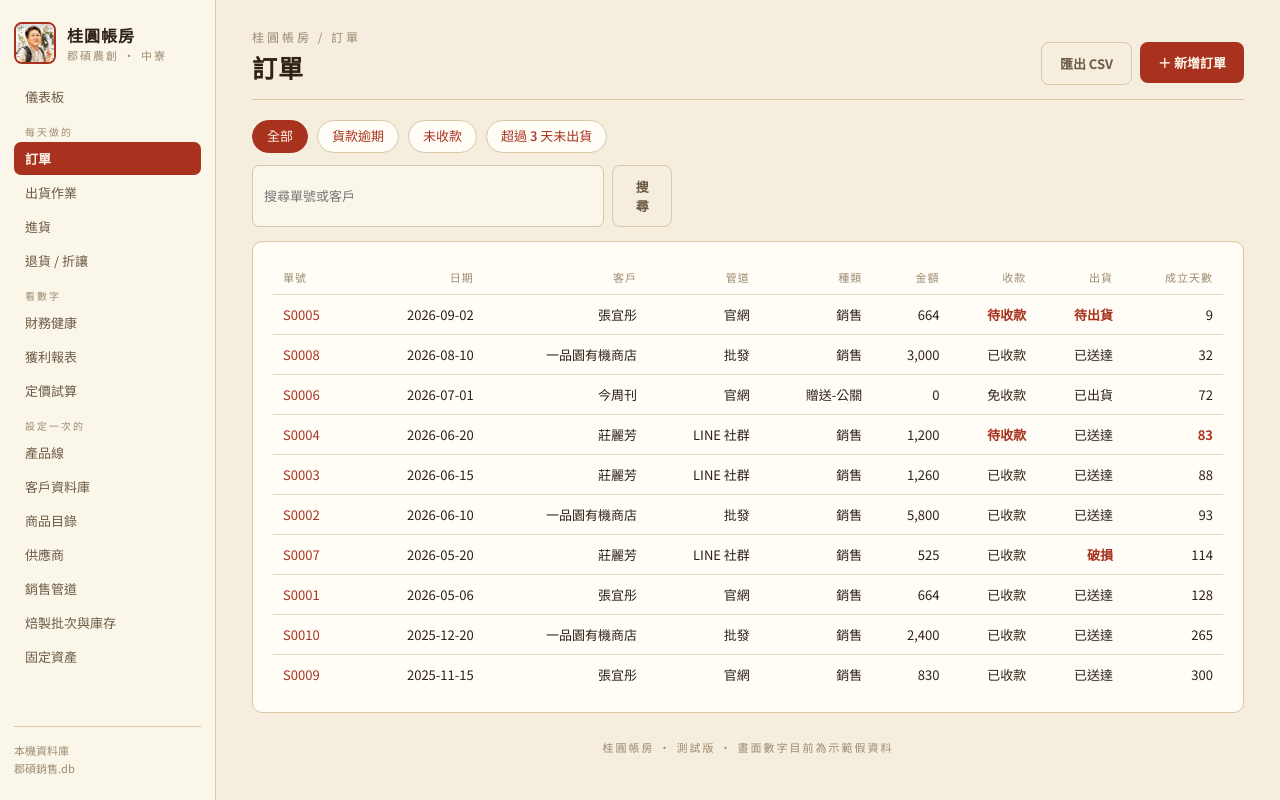
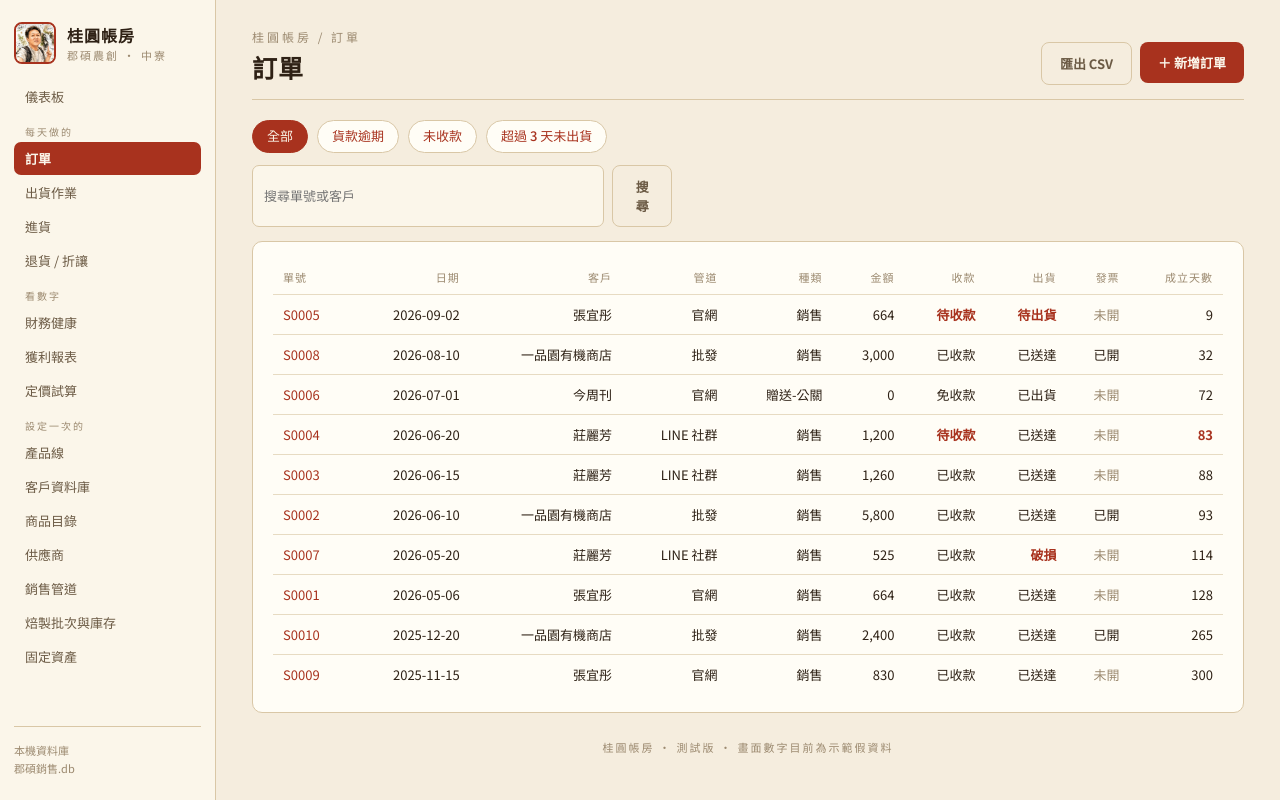
Before and after one commit to chihsuanwang/Jun-Shuo, a FastAPI app: page /orders in a window 1280 px wide. Run offline with FastAPI, Linux system fonts and the light colour scheme; data comes from the database, SQL or seed files in the repository; parts of the project's set-up code (start-up, migrations or seed data) failed here and were passed over.

Commit message:
訂單列表加一欄,顯示是否已開發票
- Q.orders_list() 補上 o.invoiced 欄位
- 訂單頁表格新增「發票」欄,顯示已開/未開

Co-Authored-By: Claude Sonnet 5 <noreply@anthropic.com>

```diff
--- a/app/queries.py
+++ b/app/queries.py
@@ -270,7 +270,7 @@ def orders_list(flt="all", kw=""):
     a = as_of()
     fc, fp = orders_filter(flt, kw)
     sql = f"""SELECT o.order_id, o.order_no, o.order_date, o.order_kind, o.order_total,
-                     o.payment_status, o.ship_status, cu.display_name cust,
+                     o.payment_status, o.ship_status, o.invoiced, cu.display_name cust,
                      (SELECT c.name FROM channel c WHERE c.channel_id=o.channel_id) chan,
                      CAST(julianday(?)-julianday(o.order_date) AS INT) age
               FROM "order" o LEFT JOIN customer cu ON cu.customer_id=o.customer_id
--- a/app/templates/orders_list.html
+++ b/app/templates/orders_list.html
@@ -25,7 +25,7 @@
 
 <div class="card">
   <table>
-    <thead><tr><th>單號</th><th>日期</th><th>客戶</th><th>管道</th><th>種類</th><th>金額</th><th>收款</th><th>出貨</th><th>成立天數</th></tr></thead>
+    <thead><tr><th>單號</th><th>日期</th><th>客戶</th><th>管道</th><th>種類</th><th>金額</th><th>收款</th><th>出貨</th><th>發票</th><th>成立天數</th></tr></thead>
     <tbody>{% for r in rows %}
       <tr>
         <td><a href="/orders/{{ r.order_id }}">{{ r.order_no }}</a></td>
@@ -36,9 +36,10 @@
         <td>{{ r.order_total|money }}</td>
         <td class="{{ 'neg' if r.payment_status in ('待收款','部分收款') }}">{{ r.payment_status }}</td>
         <td class="{{ 'neg' if r.ship_status in ('待出貨','退回','遺失','破損') }}">{{ r.ship_status }}</td>
+        <td class="{{ 'muted' if not r.invoiced }}">{{ '已開' if r.invoiced else '未開' }}</td>
         <td class="{{ 'neg' if r.age > 30 and r.payment_status=='待收款' }}">{{ r.age }}</td>
       </tr>
-    {% else %}<tr><td colspan="9" class="muted" style="text-align:left">沒有符合的訂單。</td></tr>{% endfor %}</tbody>
+    {% else %}<tr><td colspan="10" class="muted" style="text-align:left">沒有符合的訂單。</td></tr>{% endfor %}</tbody>
   </table>
 </div>
 {% endblock %}
```
